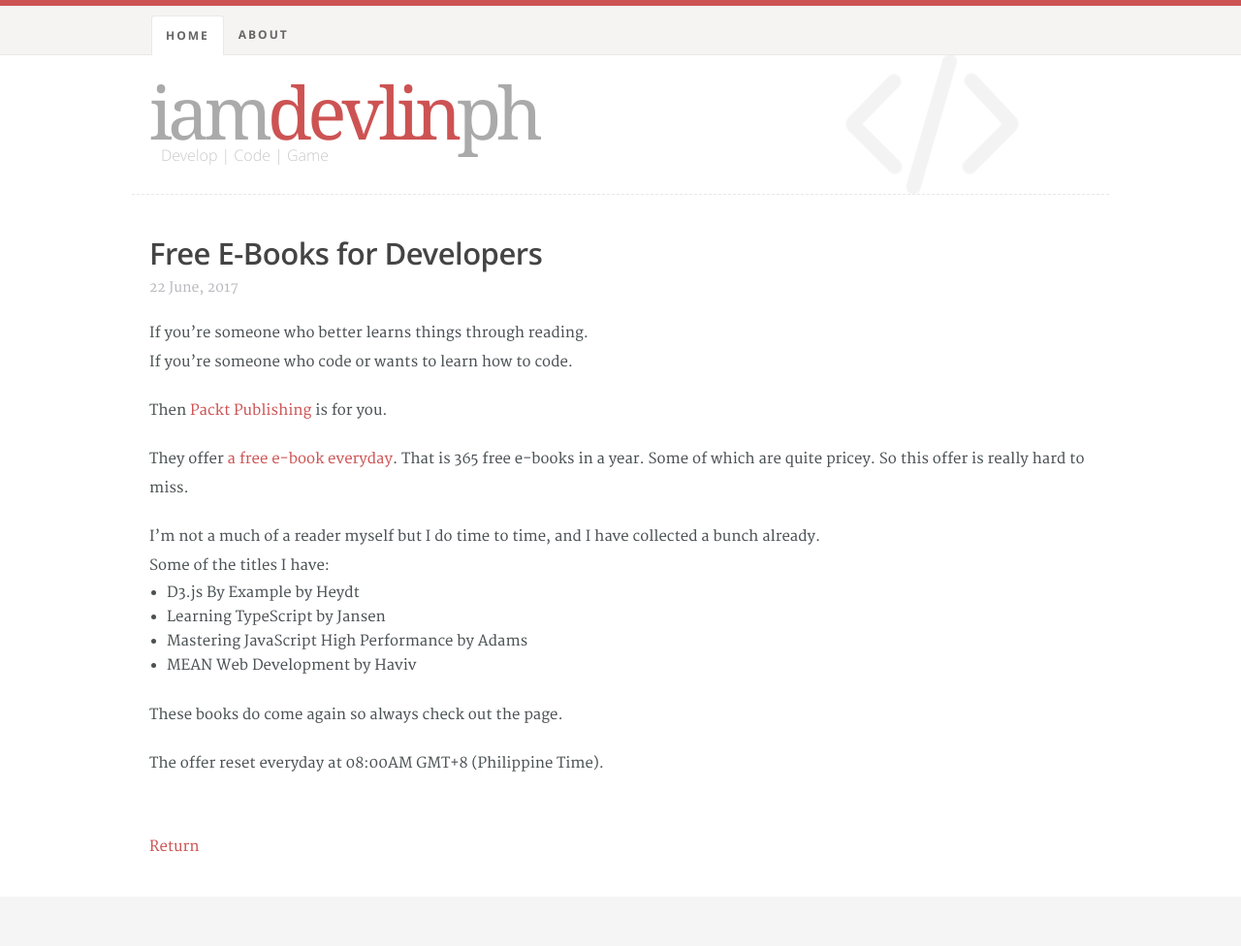
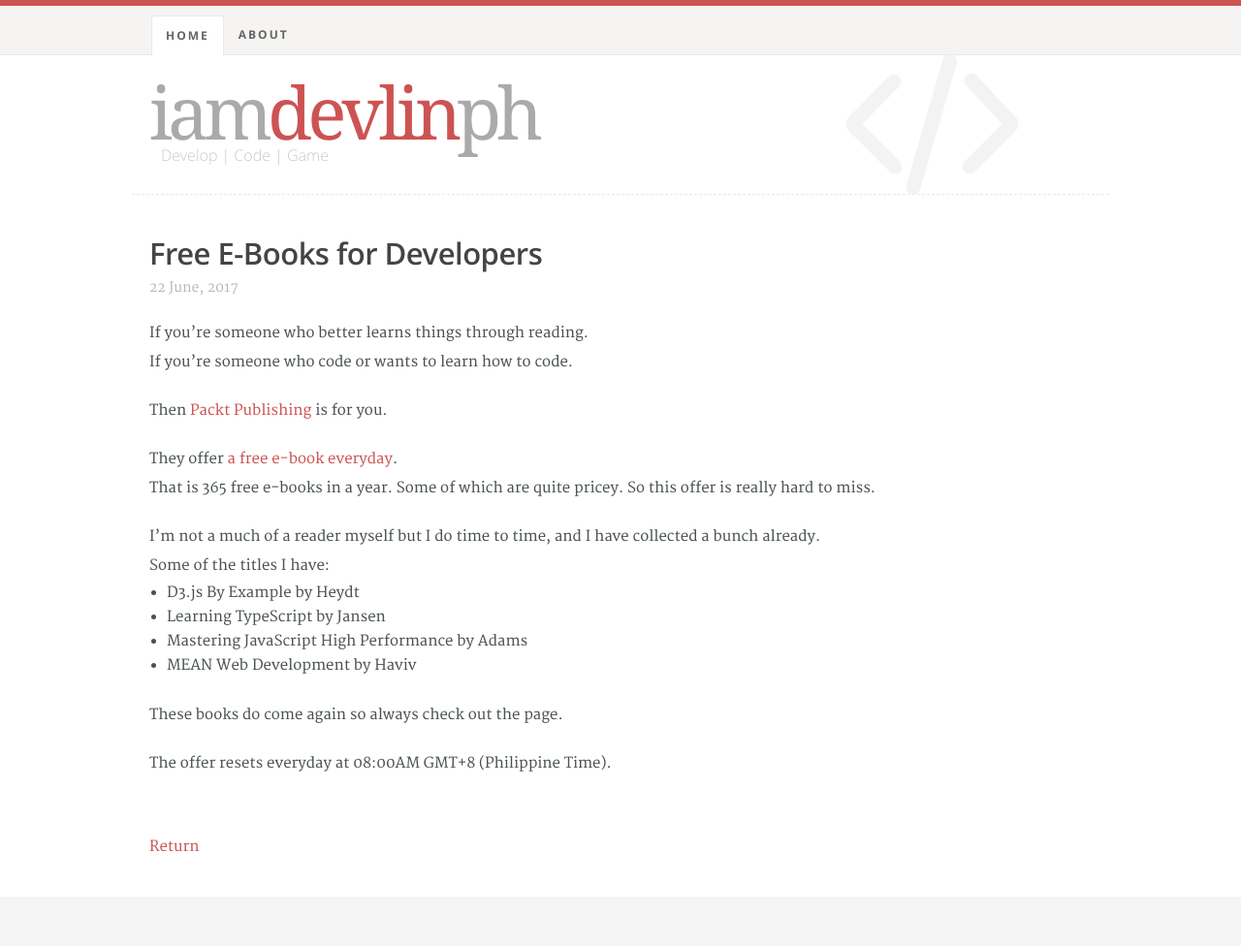
Before and after one commit to iamdevlinph/iamdevlinph.github.io-jekyll, a Jekyll site: the page built from _posts/2017-06-22-free-books-for-developers.md, in a window 1280 px wide. Shown: the whole page at 97% size. Built offline with Jekyll 4.4.1, drawn with Linux system fonts in a browser that asks for light colours; some web fonts are replaced.

Commit message:
Minor changes in free ebooks post

```diff
--- a/_posts/2017-06-22-free-books-for-developers.md
+++ b/_posts/2017-06-22-free-books-for-developers.md
@@ -9,7 +9,8 @@ If you're someone who code or wants to learn how to code.
 
 Then [Packt Publishing](https://www.packtpub.com/) is for you.
 
-They offer [a free e-book everyday](https://www.packtpub.com/packt/offers/free-learning). That is 365 free e-books in a year. Some of which are quite pricey. So this offer is really hard to miss.
+They offer [a free e-book everyday](https://www.packtpub.com/packt/offers/free-learning).<br/>
+That is 365 free e-books in a year. Some of which are quite pricey. So this offer is really hard to miss.
 
 I'm not a much of a reader myself but I do time to time, and I have collected a bunch already.<br/>
 Some of the titles I have:
@@ -22,4 +23,4 @@ Some of the titles I have:
 
 These books do come again so always check out the page.
 
-The offer reset everyday at 08:00AM GMT+8 (Philippine Time).
+The offer resets everyday at 08:00AM GMT+8 (Philippine Time).
```
